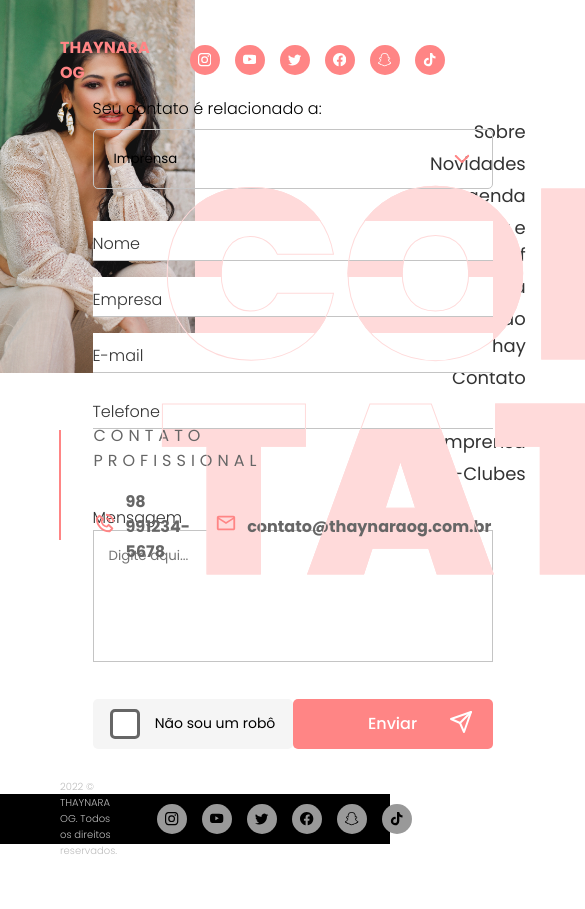
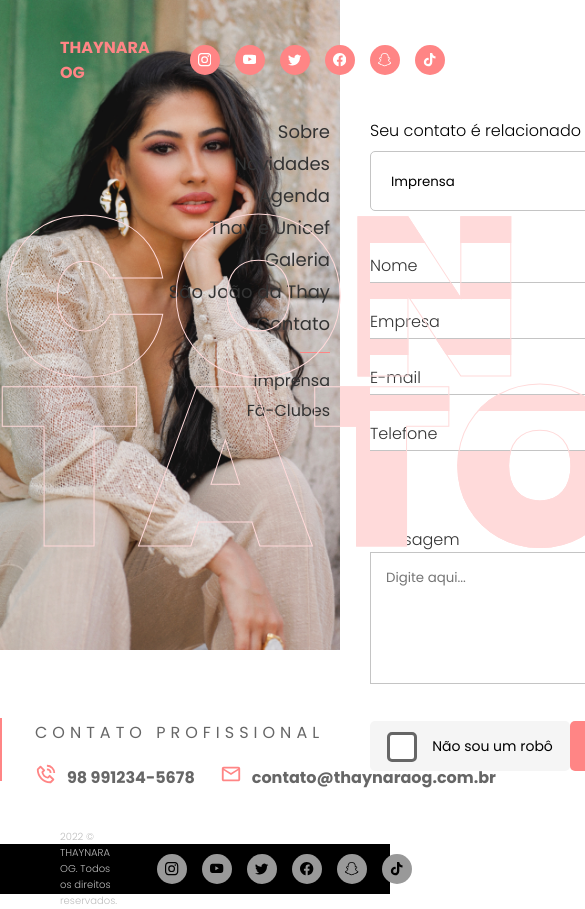
Before and after one commit to gabrielmelogm/maximize, a Next.js app: page / in a window 390 px wide. Shown: the top 909 px of the page, 585 px wide, since content can reach past the window. Before the commit the page ends 844 px from the top, so only its background shows below. Built offline with nearby package versions, Linux system fonts and the light colour scheme.

Commit message:
refactor(components/main): refeito o css para um layout mais responsivo em telas menores

```diff
--- a/src/components/Footer/styles.module.scss
+++ b/src/components/Footer/styles.module.scss
@@ -4,7 +4,6 @@
   width: 100%;
   height: 3.125rem;
   background: $primary-black;
-  position: fixed;
   bottom: 0;
   display: flex;
   align-items: center;
--- a/src/components/Header/styles.module.scss
+++ b/src/components/Header/styles.module.scss
@@ -7,7 +7,7 @@
   align-items: center;
   justify-content: space-between;
   padding: 0px 60px;
-  position: fixed;
+  position: absolute;
   top: 0;
   z-index: 1;
 
--- a/src/components/Main/Contact/styles.module.scss
+++ b/src/components/Main/Contact/styles.module.scss
@@ -1,7 +1,7 @@
 @import "/styles/theme.scss";
 
 .content {
-  width: 50%;
+  width: 100%;
   height: 100vh;
   display: flex;
   flex-direction: column;
@@ -10,20 +10,24 @@
     display: flex;
     align-items: center;
     justify-content: center;
+    position: relative;
+    width: 100%;
+    max-width: 550px;
+    margin: 0 auto;
 
-    $font-size: 15rem;
+    $font-size: 225px;
 
     p {
       margin: 0;
       position: absolute;
-      top: 10.5rem;
-      left: 10rem;
+      top: calc(325px - $font-size / 2);
+      left: 0;
       color: $main-secondary;
       z-index: 1;
       -webkit-text-stroke: 1px;
       -webkit-text-stroke-color: $main-secondary;
       font-size: $font-size;
-      line-height: 13.438rem;
+      line-height: 170px;
       font-family: $main-font;
       font-weight: 900;
       text-transform: uppercase;
@@ -42,13 +46,14 @@
   }
 
   .contentFooter {
-    margin-top: 1.875rem;
+    width: 100%;
+    max-width: 340px;
+    margin: auto;
     display: flex;
     align-items: flex-start;
     justify-content: center;
     flex-direction: column;
     position: relative;
-    padding-left: 30%;
 
     .line {
       width: 0.125rem;
@@ -59,6 +64,7 @@
 
     .titleContact {
       font-family: $main-font;
+      font-weight: 400;
       text-transform: uppercase;
       letter-spacing: 0.313rem;
       color: $strong-gray;
@@ -66,10 +72,11 @@
     }
 
     .contentContact {
+      width: 550px;
       display: flex;
       flex-direction: row;
       align-items: center;
-      justify-content: center;
+      justify-content: flex-start;
       gap: 1.563rem;
       padding-left: 2.188rem;
 
--- a/src/components/Main/Form/styles.module.scss
+++ b/src/components/Main/Form/styles.module.scss
@@ -1,17 +1,20 @@
 @import "/styles/theme.scss";
 
 .content {
-  width: 50%;
+  width: 100%;
   display: flex;
   align-items: center;
-  justify-content: center;
+  justify-content: flex-start;
 
   input, textarea {
     border: none;
   }
 
   .form {
-    width: 31.875rem;
+    width: 100%;
+    max-width: 31.25rem;
+    padding-top: 2.813rem;
+    padding-left: 1.875rem;
 
     .contentInput {
       position: relative;
@@ -231,8 +234,9 @@
         .sendIcon {
           position: absolute;
           right: 20px;
-          bottom: 0.5rem;
+          bottom: calc(3.125rem / 2 - 1rem - 1px);
           color: $background;
+          transform: rotate(10deg);
         }
 
       }
--- a/src/components/Main/Sidebar/index.tsx
+++ b/src/components/Main/Sidebar/index.tsx
@@ -8,9 +8,12 @@ export function Sidebar() {
       <ul className={styles.list}>
         {
           sideItens.map((item, index) => {
+            if (item==="-") return (
+              <div className={styles.listSeparator}></div>
+            )
             return (
               <>
-                <li key={index} className={item==="-" ? styles.listSeparator : styles.listItem}>
+                <li key={index} className={`${styles.listItem} ${index > 7 && styles.listFooter}`}>
                   {item}
                 </li>
               </>
--- a/src/components/Main/Sidebar/styles.module.scss
+++ b/src/components/Main/Sidebar/styles.module.scss
@@ -4,6 +4,8 @@
   width: 300px;
   height: 100vh;
   padding: 100px 60px 0px 0px;
+  position: absolute;
+  right: 0;
 
   .list {
     list-style: none;
@@ -18,34 +20,28 @@
     cursor: pointer;
 
     .listItem {
+      position: relative;
+      right: 0px;
+      transition: all 500ms ;
 
       &:hover {
-        animation: slide-left 1.5s;
+        color: $main;
+        right: 10px;
       }
     }
+
+    .listFooter {
+      font-size: 16px;
+    }
+
   }
 
   .listSeparator {
-    color: $main;
-    font-stretch: expanded;
+    width: 30px;
+    height: 1px;
+    background-color: $main;
+    margin: 10px 0;
+    margin-left: auto;
   }
 
 }
-
-@keyframes slide-left {
-  0% {
-    -webkit-transform: translateX(0);
-    transform: translateX(0);
-    color: $secondary-black;
-  }
-
-  50% {
-    color: $main;
-  }
-
-  100% {
-    -webkit-transform: translateX(-50px);
-    transform: translateX(-50px);
-    color: $main;
-  }
-}
--- a/src/components/Main/styles.module.scss
+++ b/src/components/Main/styles.module.scss
@@ -1,5 +1,6 @@
 .content {
   width: 100%;
   height: 100%;
-  display: flex;
+  display: grid;
+  grid-template-columns: 1fr 1fr;
 }
```
Also changed, not shown: 1 other file (tests, documents, lock files or other folders).
